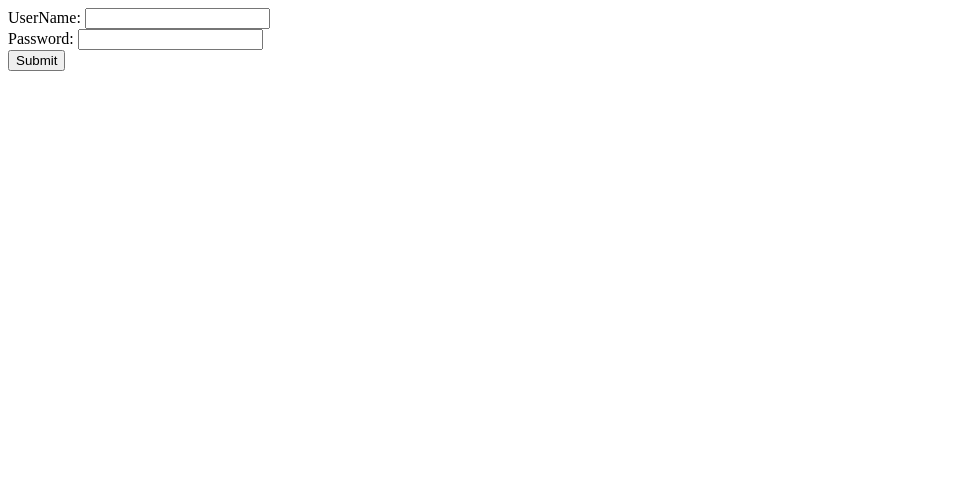
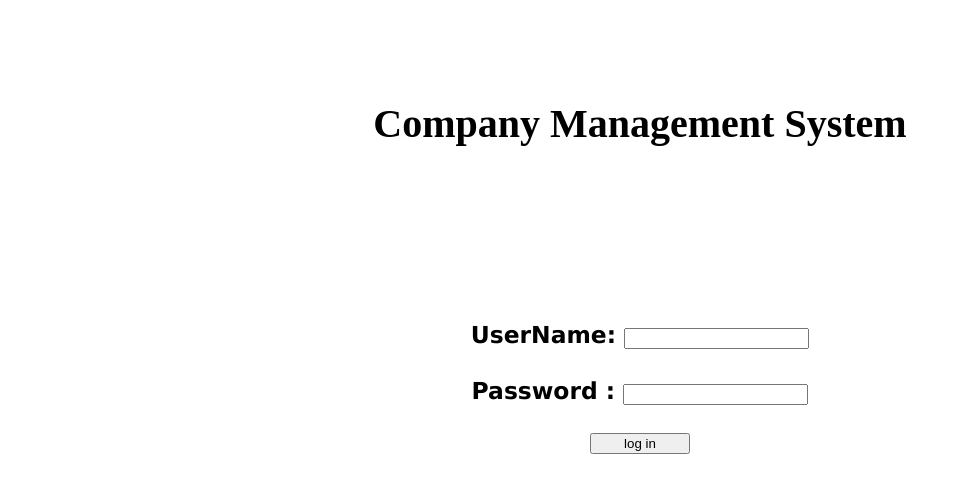
Before and after one commit to TiantianJi/353mp, a PHP site: page /PHP/logIn.php in a window 1280 px wide. Shown: the top 493 px of the page, without its empty margins (0-961 px from the left). Run offline with PHP 8.4, Linux system fonts and the light colour scheme.

Commit message:
改了界面

```diff
--- a/PHP/logIn.php
+++ b/PHP/logIn.php
@@ -1,18 +1,45 @@
 <html>
 <head>
-    <title>LogIn page</title>
+    <style>
+body {
+    font-size: 20px;
+    text-align: center;
+    background-color: white;
+}
+
+h1 {
+    margin-top: 100px;
+    text-align: center;
+    color: black;
+        }
+
+h3{ color: black;
+    text-align: center;
+    font-family: verdana;}
+
+p {
+    font-family: verdana;
+    font-size: 20px;
+    text-align: center;
+}
+
+</style>
+    <h1>Company Management System<h1><br/>
 </head>
 <body>
+
+    <h3>
 <form method="post" action="<?php echo $_SERVER['PHP_SELF']; ?>"> <!--user need to key in the username and password of database.-->
     <label for = "username">UserName:</label>
-    <input type="text", id="username" name="username"/><br/>
-    <label for = "Password">Password:</label>
-    <input type="password", id="Password" name="Password"><br/>
-    <input type="submit" value="Submit" name="Submit">
+    <input type="text", id="username" name="username"/><br/><br>
+    <label for = "Password">Password :</label>
+    <input type="password", id="Password" name="Password"><br/><br>
+    <input type="submit" value="log in" name="Submit" style="width: 100px; margin: 0 auto;" />
+
 </form>
+</h3>
+</body>
 
-
-</body>
 </html>
 <?php
     if (isset($_POST['Submit'])) // if user press the submit button isset will return true.
```
